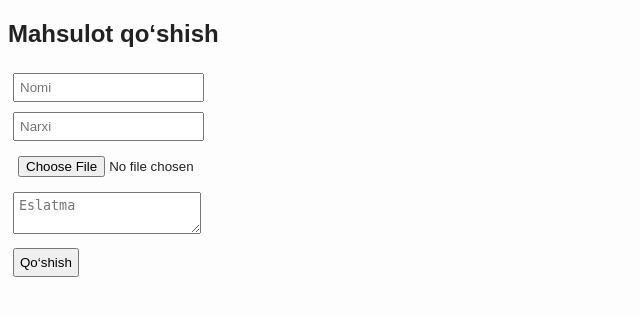
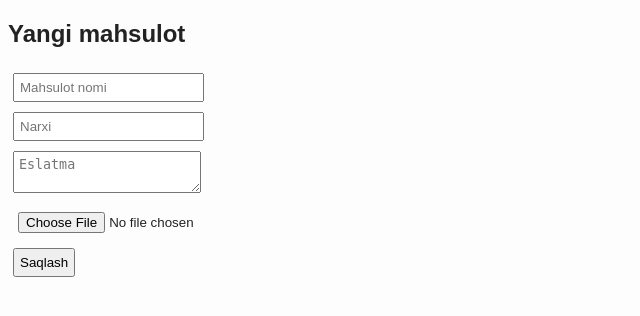
Before and after one commit to sole-3117/korxona, a Flask app: page /add in a window 1280 px wide. Shown: the top 316 px of the page, without its empty margins (0-640 px from the left). Run offline with Flask 3, Linux system fonts and the light colour scheme; the visitor is signed in with stand-in values (Sample User, id 1).

Commit message:
Update add.html

```diff
--- a/templates/add.html
+++ b/templates/add.html
@@ -5,13 +5,13 @@
   <link rel="stylesheet" href="/static/style.css">
 </head>
 <body>
-  <h2>Mahsulot qo‘shish</h2>
-  <form method="POST" enctype="multipart/form-data">
-    <input type="text" name="name" placeholder="Nomi" required><br>
+  <h2>Yangi mahsulot</h2>
+  <form method="post" enctype="multipart/form-data">
+    <input type="text" name="name" placeholder="Mahsulot nomi" required><br>
     <input type="number" name="price" placeholder="Narxi" required><br>
-    <input type="file" name="image"><br>
     <textarea name="note" placeholder="Eslatma"></textarea><br>
-    <button type="submit">Qo‘shish</button>
+    <input type="file" name="image" required><br>
+    <button type="submit">Saqlash</button>
   </form>
 </body>
 </html>
```
